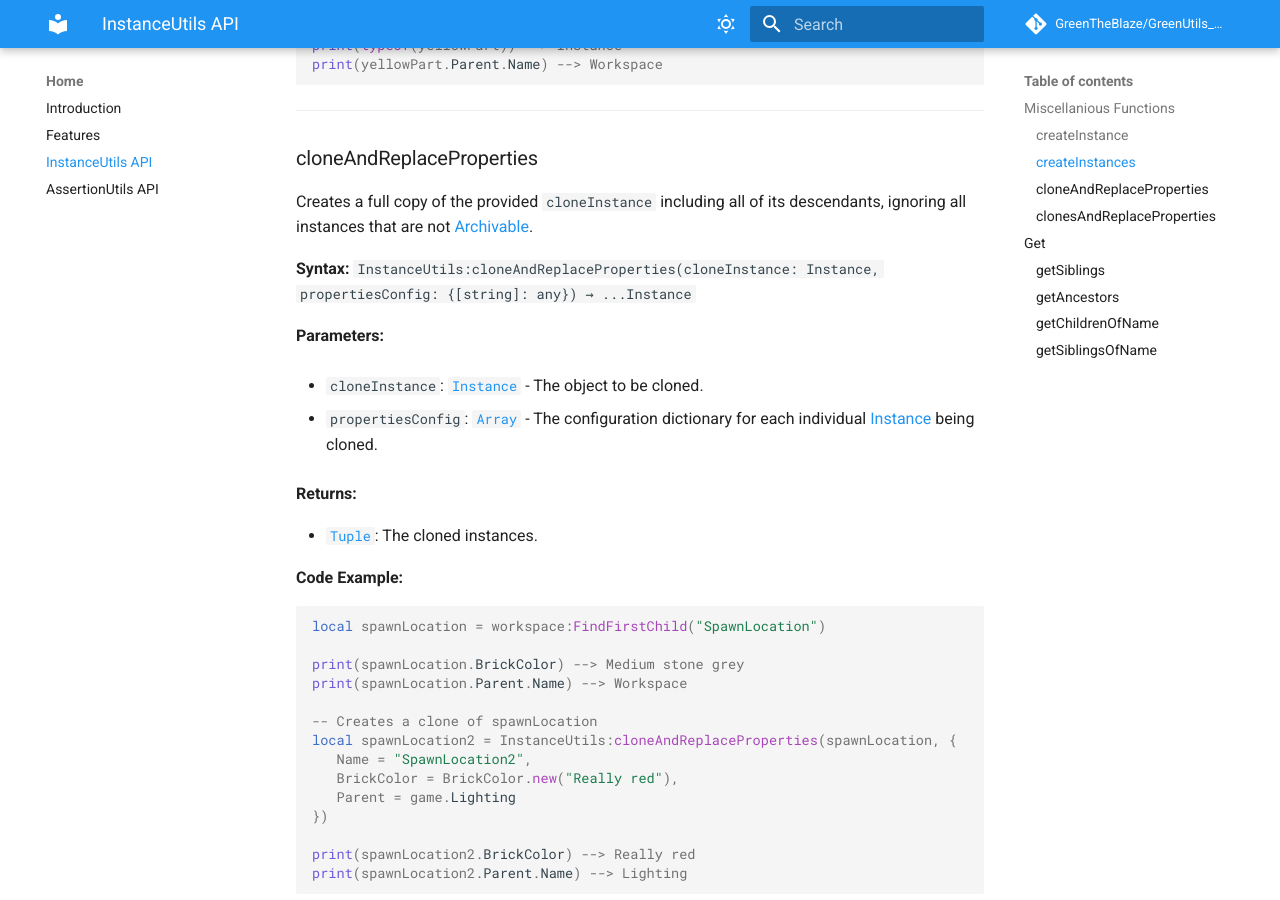
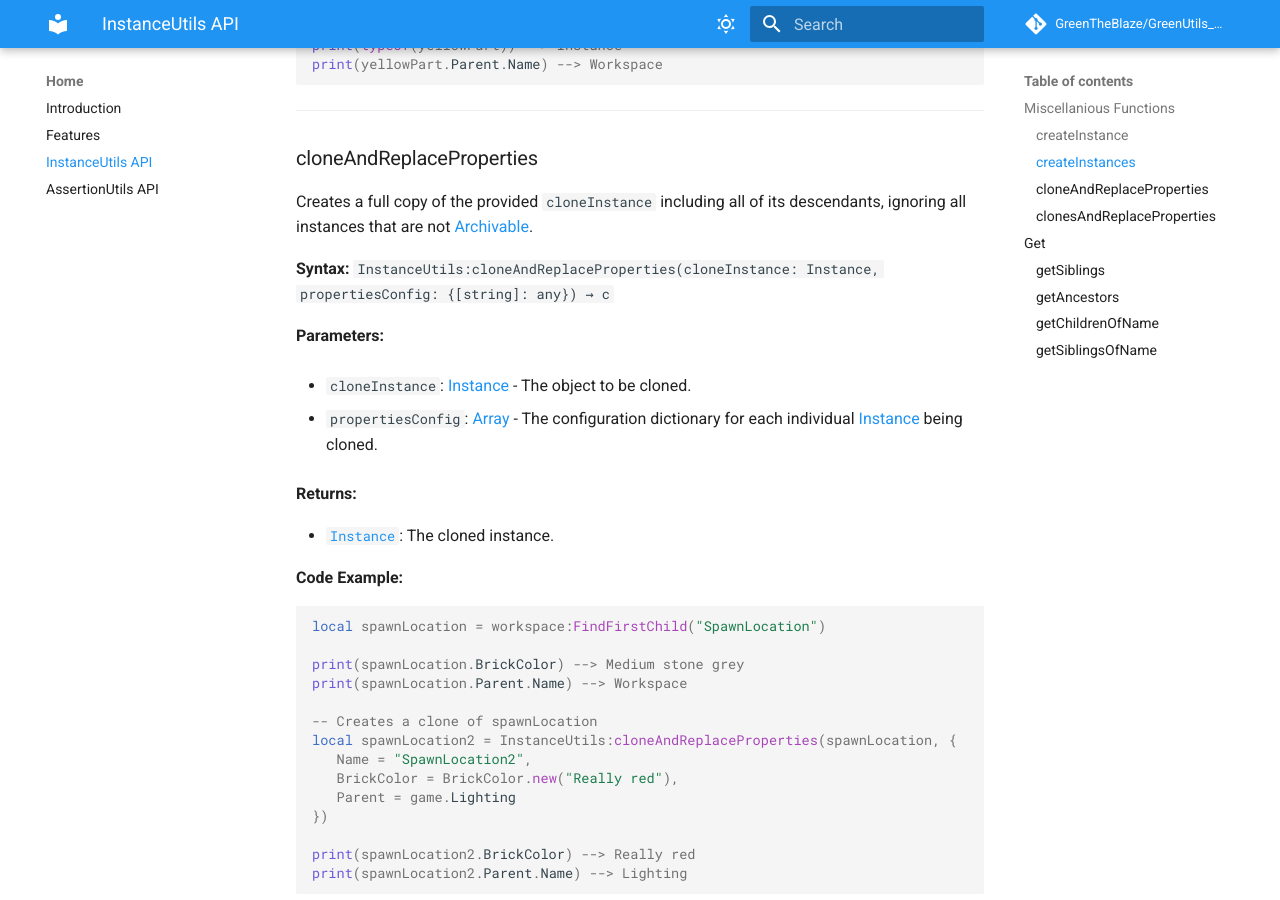
Before and after one commit to GreenTheBlaze/GreenUtils_Roblox, an MkDocs documentation site: the page built from docs/instanceutils-api.md, in a window 1280 px wide and 900 px high, scrolled down 2100 px. Built offline with MkDocs 1.6.1 and Material for MkDocs 9.7.7, drawn with Linux system fonts in a browser that asks for light colours; comment, search, counter and statistics services are not loaded.

Commit message:
Update instanceutils-api.md

````diff
--- a/docs/instanceutils-api.md
+++ b/docs/instanceutils-api.md
@@ -53,7 +53,7 @@ Creates multiple instances based on the provided configuration dictionary. Exten
 
 **Parameters:**
 
-* `instancesConfig`: [`Array`](https://create.roblox.com/docs/luau/tables#arrays) - The array containing each individual object's properties configuration dictionary, which will each be used to create the intended [Instance](https://create.roblox.com/docs/reference/engine/classes/Instance)(s).
+* `instancesConfig`: [Array](https://create.roblox.com/docs/luau/tables#arrays) - The array containing each individual object's properties configuration dictionary, which will each be used to create the intended [Instance](https://create.roblox.com/docs/reference/engine/classes/Instance)(s).
 
 **Returns:**
 
@@ -89,17 +89,17 @@ print(yellowPart.Parent.Name) --> Workspace
 ### cloneAndReplaceProperties
 Creates a full copy of the provided `cloneInstance` including all of its descendants, ignoring all instances that are not [Archivable](https://create.roblox.com/docs/reference/engine/classes/Instance#Archivable).
 
-**Syntax:** `InstanceUtils:cloneAndReplaceProperties(cloneInstance: Instance, propertiesConfig: {[string]: any}) → ...Instance`
+**Syntax:** `InstanceUtils:cloneAndReplaceProperties(cloneInstance: Instance, propertiesConfig: {[string]: any}) → c`
 
 **Parameters:**
 
-* `cloneInstance`: [`Instance`](https://create.roblox.com/docs/reference/engine/classes/Instance) - The object to be cloned.
+* `cloneInstance`: [Instance](https://create.roblox.com/docs/reference/engine/classes/Instance) - The object to be cloned.
 
-* `propertiesConfig`: [`Array`](https://create.roblox.com/docs/luau/tables#arrays) - The configuration dictionary for each individual [Instance](https://create.roblox.com/docs/reference/engine/classes/Instance) being cloned.
+* `propertiesConfig`: [Array](https://create.roblox.com/docs/luau/tables#arrays) - The configuration dictionary for each individual [Instance](https://create.roblox.com/docs/reference/engine/classes/Instance) being cloned.
 
 **Returns:**
 
-* [`Tuple`](https://create.roblox.com/docs/luau/tuples): The cloned instances.
+* [`Instance`](https://create.roblox.com/docs/reference/engine/classes/Instance): The cloned instance.
 
 **Code Example:**
 ```lua
````
